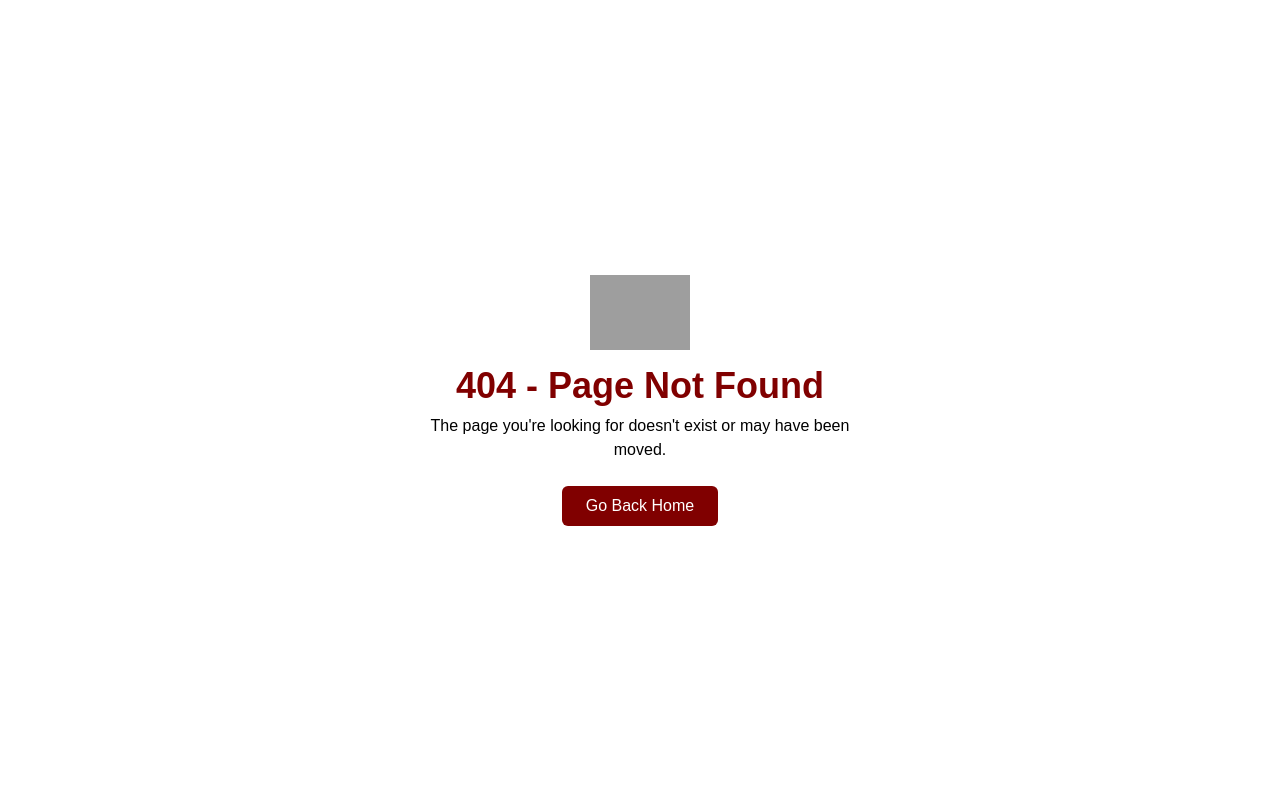
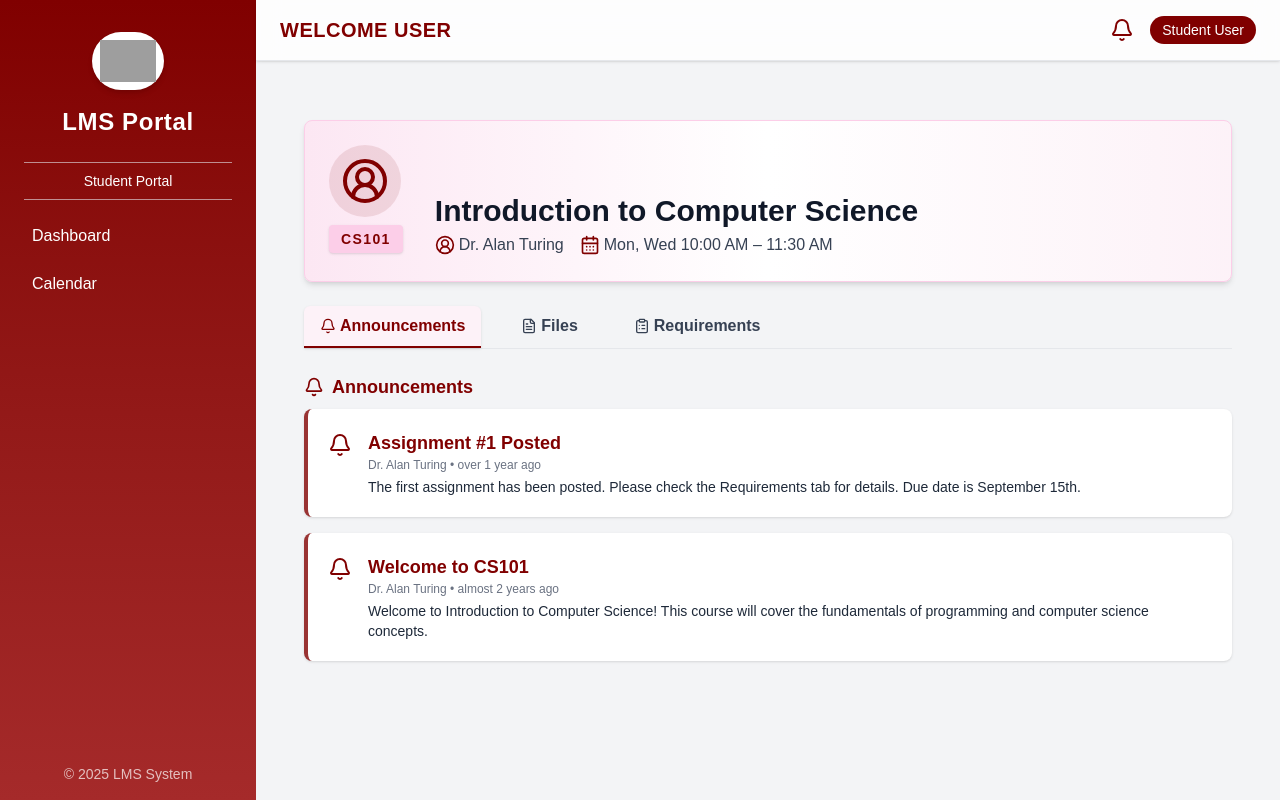
Before and after one commit to BenJr23/LMS-V0.0.2, a Next.js app in the folder lmsv0.0.2/: page /student-dashboard/cs101 in a window 1280 px wide. Before the commit this address had no page. Built offline with nearby package versions, Linux system fonts and the light colour scheme; grey boxes are pictures that could not be loaded.

Commit message:
test commit

```diff
--- a/lmsv0.0.2/src/app/(student)/layout.tsx
+++ b/lmsv0.0.2/src/app/(student)/layout.tsx
@@ -7,7 +7,7 @@ import { useRouter } from 'next/navigation';
 
 export default function DashboardLayout({ children }: { children: ReactNode }) {
   return (
-    <div className="flex h-screen overflow-hidden">
+    <div className="flex h-screen overflow-visible">
       {/* Sidebar */}
       <aside className="w-64 bg-gradient-to-b from-[#800000] to-[#a52a2a] text-white flex flex-col justify-between shadow-lg">
         <div>
@@ -55,7 +55,7 @@ export default function DashboardLayout({ children }: { children: ReactNode }) {
       {/* Main content area */}
       <div className="flex-1 flex flex-col bg-gray-100">
         {/* Topbar */}
-        <header className="flex justify-between items-center px-6 py-4 bg-white/80 shadow border-b border-gray-200 backdrop-blur-md">
+        <header className="absolute top-0 left-64 right-0 z-30 px-6 py-4 bg-white/80 shadow border-b border-gray-200 backdrop-blur-md flex justify-between items-center">
           <h1 className="text-xl font-semibold text-[#800000] tracking-wide">WELCOME USER</h1>
           <div className="flex items-center space-x-4">
             <Bell className="text-[#800000]" />
@@ -64,7 +64,7 @@ export default function DashboardLayout({ children }: { children: ReactNode }) {
         </header>
 
         {/* Routed Page Content */}
-        <main className="p-6 overflow-y-auto">{children}</main>
+        <main className="p-6 pt-24">{children}</main>
       </div>
     </div>
   );
--- /dev/null
+++ b/lmsv0.0.2/src/app/(student)/student-dashboard/[id]/page.tsx
@@ -0,0 +1,182 @@
+'use client';
+
+import { useState, use } from 'react';
+import { CalendarDays, Bell, FileText, ClipboardList, File, FileText as FileTextIcon, UserCircle2 } from 'lucide-react';
+
+export default function CourseDetailPage({ params }: { params: Promise<{ id: string }> }) {
+  const [activeTab, setActiveTab] = useState('announcements');
+  const { id } = use(params);
+  const courseId = id.toUpperCase(); // show CS101 instead of cs101
+
+  // You could fetch course data based on ID here in real projects
+
+  const courseInfo = {
+    title: 'Introduction to Computer Science',
+    professor: 'Dr. Alan Turing',
+    schedule: 'Mon, Wed 10:00 AM – 11:30 AM'
+  };
+
+  const tabs = [
+    { id: 'announcements', label: 'Announcements', icon: <Bell className="w-4 h-4 mr-1" /> },
+    { id: 'files', label: 'Files', icon: <FileText className="w-4 h-4 mr-1" /> },
+    { id: 'requirements', label: 'Requirements', icon: <ClipboardList className="w-4 h-4 mr-1" /> },
+  ];
+
+  const announcements = [
+    {
+      title: 'Assignment #1 Posted',
+      author: courseInfo.professor,
+      timeAgo: 'over 1 year ago',
+      content: 'The first assignment has been posted. Please check the Requirements tab for details. Due date is September 15th.'
+    },
+    {
+      title: 'Welcome to ' + courseId,
+      author: courseInfo.professor,
+      timeAgo: 'almost 2 years ago',
+      content: `Welcome to ${courseInfo.title}! This course will cover the fundamentals of programming and computer science concepts.`
+    }
+  ];
+
+  const files = [
+    {
+      module: 'Module 1: Introduction to Programming',
+      items: [
+        { name: 'Course Syllabus.pdf', size: '1.2 MB' },
+        { name: 'Introduction to Programming.pptx', size: '3.5 MB' }
+      ]
+    },
+    {
+      module: 'Module 2: Variables and Data Types',
+      items: []
+    }
+  ];
+
+  const requirements = [
+    { type: 'Forum', title: 'Discussion: Why Computer Science?', due: 'Sep 9, 2023 7:59 AM', status: 'Not Started', points: '25 pts' },
+    { type: 'Quiz', title: 'Quiz #1: Introduction to Programming', due: 'Sep 11, 2023 7:59 AM', status: 'Not Started', points: '50 pts' },
+    { type: 'Assignment', title: 'Assignment #1: Programming Basics', due: 'Sep 16, 2023 7:59 AM', status: 'Not Submitted', points: '100 pts' }
+  ];
+
+  return (
+    <div className="p-0 md:p-6">
+      {/* Header Section */}
+      <div className="relative bg-gradient-to-r from-pink-100 via-white to-pink-50 rounded-lg shadow-md mb-6 overflow-hidden flex flex-col md:flex-row items-center md:items-end gap-4 md:gap-8 p-6 border border-pink-200">
+        <div className="flex-shrink-0 flex flex-col items-center md:items-start">
+          <div className="bg-[#800000]/10 rounded-full p-3 mb-2">
+            <UserCircle2 className="text-[#800000] w-12 h-12" />
+          </div>
+          <span className="bg-pink-200 text-[#800000] px-3 py-1 rounded font-bold text-sm tracking-widest shadow-sm mb-1">{courseId}</span>
+        </div>
+        <div className="flex-1">
+          <h2 className="text-3xl font-extrabold text-gray-900 mb-1 leading-tight">{courseInfo.title}</h2>
+          <div className="flex flex-wrap items-center gap-4 text-base text-gray-700 mt-1">
+            <span className="flex items-center gap-1"><UserCircle2 className="w-5 h-5 text-[#800000]" /> {courseInfo.professor}</span>
+            <span className="flex items-center gap-1"><CalendarDays className="w-5 h-5 text-[#800000]" /> {courseInfo.schedule}</span>
+          </div>
+        </div>
+      </div>
+
+      {/* Tabs */}
+      <div className="border-b border-gray-200 flex gap-6 text-base font-semibold text-gray-700 mb-6">
+        {tabs.map(tab => (
+          <button
+            key={tab.id}
+            onClick={() => setActiveTab(tab.id)}
+            className={`flex items-center px-4 py-2 border-b-2 transition-all duration-150 rounded-t-md focus:outline-none
+              ${activeTab === tab.id
+                ? 'border-[#800000] text-[#800000] bg-pink-50 shadow-sm'
+                : 'border-transparent hover:text-[#800000] hover:bg-pink-100'}
+            `}
+          >
+            {tab.icon}
+            {tab.label}
+          </button>
+        ))}
+      </div>
+
+      {/* Announcements Tab */}
+      {activeTab === 'announcements' && (
+        <div className="space-y-4">
+          <h3 className="text-lg font-bold text-[#800000] mb-2 flex items-center gap-2"><Bell className="w-5 h-5" /> Announcements</h3>
+          {announcements.map((item, i) => (
+            <div key={i} className="bg-white rounded-lg p-5 shadow flex gap-4 border-l-4 border-[#800000]/80">
+              <div className="flex flex-col items-center pt-1">
+                <Bell className="text-[#800000] w-6 h-6" />
+              </div>
+              <div className="flex-1">
+                <h4 className="font-semibold text-[#800000] text-lg">{item.title}</h4>
+                <p className="text-xs text-gray-500 mb-1">{item.author} • {item.timeAgo}</p>
+                <p className="mt-1 text-gray-800 text-sm">{item.content}</p>
+              </div>
+            </div>
+          ))}
+        </div>
+      )}
+
+      {/* Files Tab */}
+      {activeTab === 'files' && (
+        <div className="space-y-4">
+          <h3 className="text-lg font-bold text-[#800000] mb-2 flex items-center gap-2"><FileTextIcon className="w-5 h-5" /> Course Files</h3>
+          {files.map((mod, i) => (
+            <div key={i} className="bg-white rounded-lg p-4 shadow border border-pink-100">
+              <h4 className="font-medium text-gray-900 mb-2">{mod.module}</h4>
+              {mod.items.length === 0 ? (
+                <div className="text-gray-400 italic text-sm">No files available for this module.</div>
+              ) : (
+                <ul className="mt-2 space-y-2">
+                  {mod.items.map((file, idx) => (
+                    <li key={idx} className="flex items-center justify-between text-sm text-gray-700 border-b pb-1 last:border-b-0">
+                      <span className="flex items-center gap-2">
+                        {file.name.endsWith('.pdf') ? <FileText className="w-4 h-4 text-red-500" /> : file.name.endsWith('.pptx') ? <FileText className="w-4 h-4 text-orange-500" /> : <File className="w-4 h-4 text-gray-400" />}
+                        {file.name}
+                      </span>
+                      <span className="text-xs text-gray-500">{file.size}</span>
+                    </li>
+                  ))}
+                </ul>
+              )}
+            </div>
+          ))}
+        </div>
+      )}
+
+      {/* Requirements Tab */}
+      {activeTab === 'requirements' && (
+        <div>
+          <h3 className="text-lg font-bold text-[#800000] mb-3 flex items-center gap-2"><ClipboardList className="w-5 h-5" /> Course Requirements</h3>
+          <div className="bg-white rounded-lg shadow overflow-x-auto border border-pink-100">
+            <table className="min-w-full text-sm">
+              <thead>
+                <tr className="text-left border-b bg-pink-50">
+                  <th className="p-3">Type</th>
+                  <th className="p-3">Title</th>
+                  <th className="p-3">Due Date</th>
+                  <th className="p-3">Status</th>
+                  <th className="p-3">Points</th>
+                  <th className="p-3">Action</th>
+                </tr>
+              </thead>
+              <tbody>
+                {requirements.map((req, i) => (
+                  <tr key={i} className="border-b last:border-b-0">
+                    <td className="p-3 text-gray-800">{req.type}</td>
+                    <td className="p-3 whitespace-normal break-words max-w-xs text-gray-800">{req.title}</td>
+                    <td className="p-3 text-gray-800">{req.due}</td>
+                    <td className="p-3 text-gray-800">
+                      <span className={`inline-block px-2 py-0.5 rounded-full text-xs font-semibold
+                        ${req.status === 'Not Started' ? 'bg-yellow-100 text-yellow-800' : req.status === 'Not Submitted' ? 'bg-red-100 text-red-700' : 'bg-green-100 text-green-700'}`}>{req.status}</span>
+                    </td>
+                    <td className="p-3 text-gray-800">{req.points}</td>
+                    <td className="p-3">
+                      <button className="px-3 py-1 rounded bg-[#800000] text-white text-xs font-semibold shadow hover:bg-[#a52a2a] transition">View</button>
+                    </td>
+                  </tr>
+                ))}
+              </tbody>
+            </table>
+          </div>
+        </div>
+      )}
+    </div>
+  );
+}
--- a/lmsv0.0.2/src/app/(student)/student-dashboard/page.tsx
+++ b/lmsv0.0.2/src/app/(student)/student-dashboard/page.tsx
@@ -1,4 +1,5 @@
 import Image from 'next/image';
+import Link from 'next/link';
 
 export default function DashboardPage() {
   const courses = [
@@ -43,10 +44,12 @@ export default function DashboardPage() {
 
       <div className="grid grid-cols-1 md:grid-cols-2 xl:grid-cols-3 gap-6">
         {courses.map((course, index) => (
-                    <div
+          <Link
             key={index}
-                        className="bg-white shadow rounded-lg overflow-hidden transform transition-transform duration-300 hover:scale-[1.02] hover:shadow-lg"
+            href={`/student-dashboard/${course.code.toLowerCase()}`}
+            className="block"
           >
+            <div className="bg-white shadow rounded-lg overflow-hidden transform transition-transform duration-300 hover:scale-[1.02] hover:shadow-lg">
               <div className="relative h-40 w-full">
                 <Image
                   src={course.image}
@@ -82,6 +85,7 @@ export default function DashboardPage() {
                 </div>
               </div>
             </div>
+          </Link>
         ))}
       </div>
     </div>
```
Lines whose indentation alone changed are shown as unchanged.
